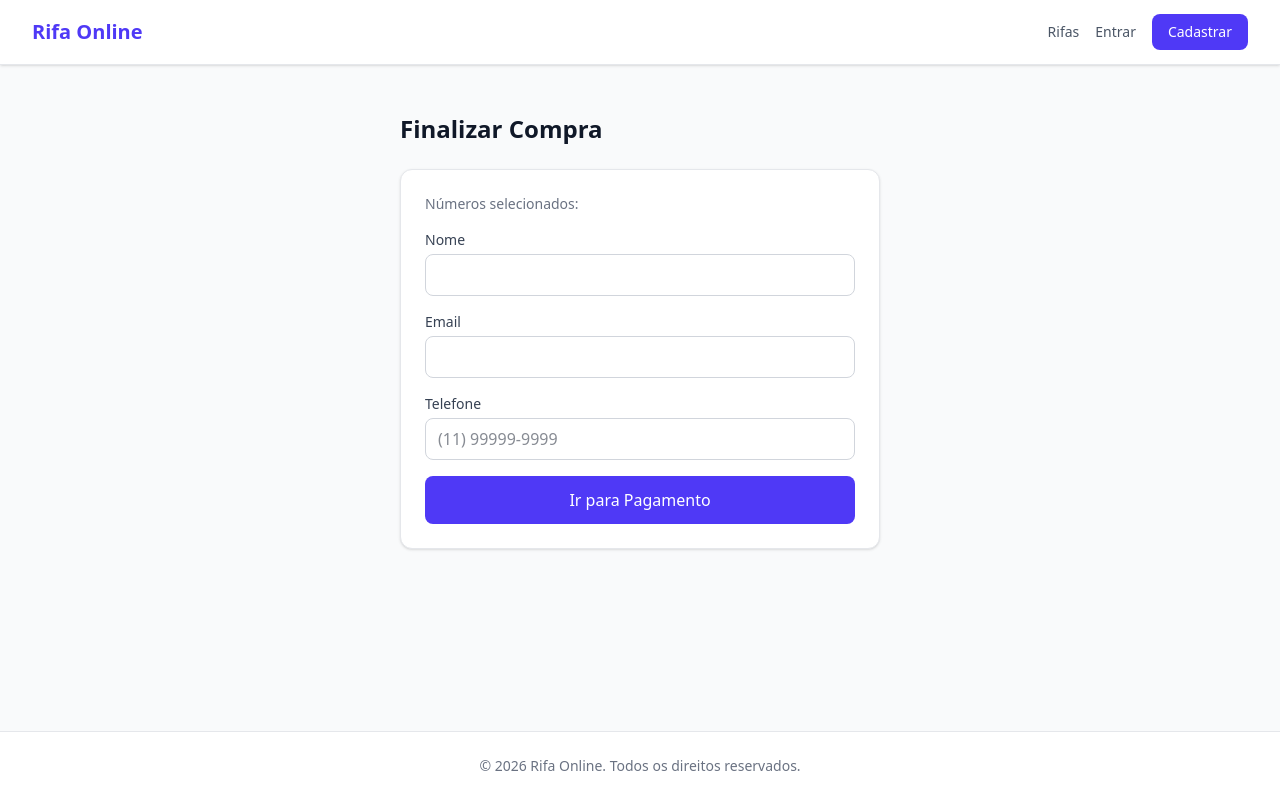
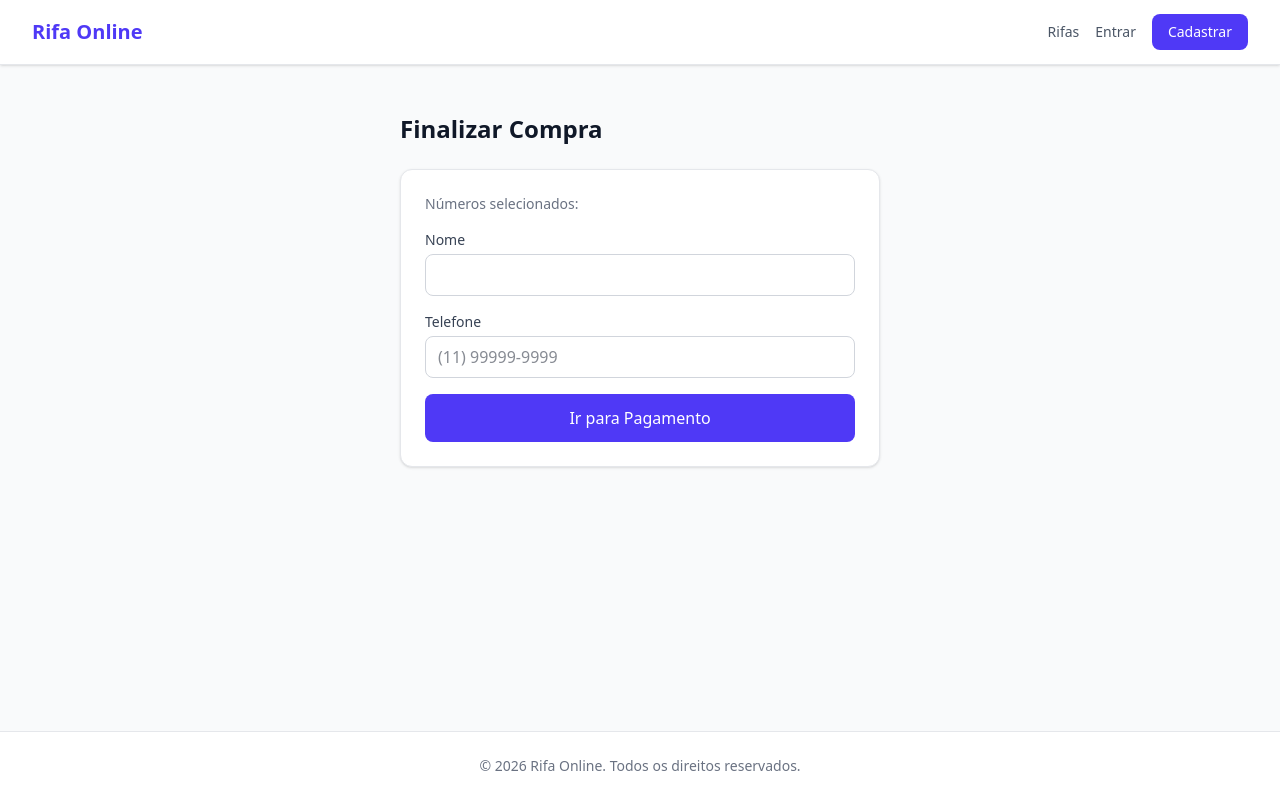
Before and after one commit to gildemberg-santos/rifa-online, a Vue app in the folder frontend/: page /raffles/1/checkout in a window 1280 px wide. Built offline with nearby package versions, Linux system fonts and the light colour scheme; no server answers.

Commit message:
Remove email field from checkout form

```diff
--- a/frontend/src/pages/Checkout.vue
+++ b/frontend/src/pages/Checkout.vue
@@ -11,7 +11,6 @@ const numbers = computed(() =>
 )
 
 const buyerName = ref("")
-const buyerEmail = ref("")
 const buyerPhone = ref("")
 const loading = ref(false)
 const error = ref("")
@@ -39,7 +38,7 @@ function isValidPhone(phone: string): boolean {
 }
 
 async function submit() {
-  if (!buyerName.value || !buyerEmail.value || !isValidPhone(buyerPhone.value)) return
+  if (!buyerName.value || !isValidPhone(buyerPhone.value)) return
   loading.value = true
   error.value = ""
 
@@ -47,7 +46,7 @@ async function submit() {
     const result = await api.post<{ checkoutUrl: string }>(`/raffles/${raffleId}/checkout`, {
       numbers: numbers.value,
       buyerName: buyerName.value,
-      buyerEmail: buyerEmail.value,
+      buyerEmail: "",
       buyerPhone: buyerPhone.value.replace(/\D/g, ""),
     })
     window.location.href = result.checkoutUrl
@@ -82,16 +81,6 @@ async function submit() {
         </div>
 
         <div>
-          <label class="block text-sm font-medium text-gray-700 mb-1">Email</label>
-          <input
-            v-model="buyerEmail"
-            type="email"
-            required
-            class="w-full px-3 py-2 border border-gray-300 rounded-lg focus:ring-2 focus:ring-indigo-500 focus:border-indigo-500"
-          />
-        </div>
-
-        <div>
           <label class="block text-sm font-medium text-gray-700 mb-1">Telefone</label>
           <input
             :value="buyerPhone"
```
Also changed, not shown: 1 other file (tests, documents, lock files or other folders).
